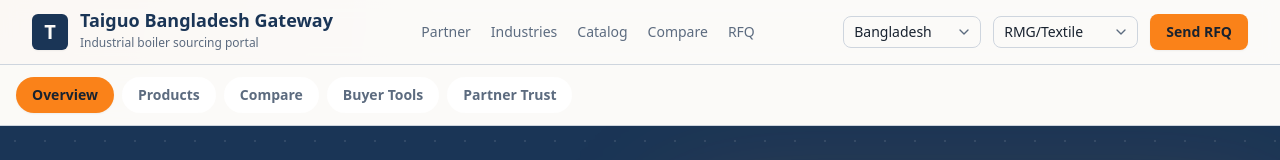
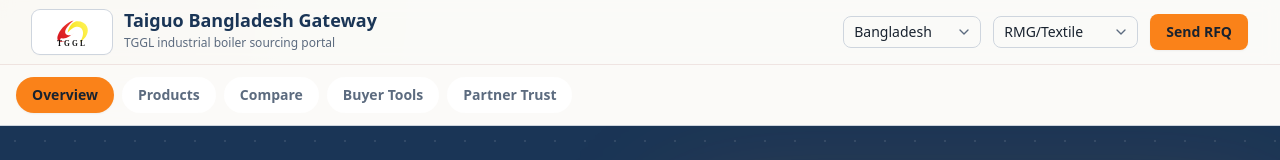
Before and after one commit to munim430-ai/Taiguo-boilar, a Next.js app: page / in a window 1280 px wide. Shown: the top 160 px of the page. Built offline with nearby package versions, Linux system fonts and the light colour scheme.

Commit message:
Use TGGL logo in header

```diff
--- a/src/components/custom/Header.tsx
+++ b/src/components/custom/Header.tsx
@@ -4,37 +4,21 @@
 import { Select, SelectContent, SelectItem, SelectTrigger, SelectValue } from "@/components/ui/select";
 import { Industry, Region } from "@/contexts/RegionContext";
 
-const navItems = [
-  { label: "Partner", href: "#partner" },
-  { label: "Industries", href: "#industries" },
-  { label: "Catalog", href: "#catalog" },
-  { label: "Compare", href: "#compare" },
-  { label: "RFQ", href: "#rfq" },
-];
-
 export function Header() {
   const { region, setRegion, industry, setIndustry } = useRegion();
 
   return (
-    <header className="sticky top-0 z-50 w-full border-b bg-background/95 backdrop-blur supports-[backdrop-filter]:bg-background/75">
+    <header className="sticky top-0 z-50 w-full border-b border-red-900/10 bg-background/95 backdrop-blur supports-[backdrop-filter]:bg-background/80">
       <div className="container flex min-h-16 items-center justify-between gap-4 px-4 sm:px-8 mx-auto">
         <a href="#" className="flex items-center gap-3">
-          <div className="h-9 w-9 bg-primary rounded-md flex items-center justify-center shadow-sm">
-            <span className="text-primary-foreground font-black text-xl leading-none">T</span>
+          <div className="h-11 w-20 rounded-lg bg-white p-1.5 shadow-sm ring-1 ring-border">
+            <img src="/images/tggl-logo.svg" alt="TGGL logo" className="h-full w-full object-contain" />
           </div>
           <div className="hidden sm:block">
             <span className="font-bold text-lg text-primary leading-none block">Taiguo Bangladesh Gateway</span>
-            <span className="text-xs text-muted-foreground">Industrial boiler sourcing portal</span>
+            <span className="text-xs text-muted-foreground">TGGL industrial boiler sourcing portal</span>
           </div>
         </a>
-
-        <nav className="hidden xl:flex items-center gap-5 text-sm font-medium text-muted-foreground">
-          {navItems.map((item) => (
-            <a key={item.href} href={item.href} className="hover:text-primary transition-colors">
-              {item.label}
-            </a>
-          ))}
-        </nav>
 
         <div className="flex items-center gap-3">
           <Select value={region} onValueChange={(val) => setRegion(val as Region)}>
```
